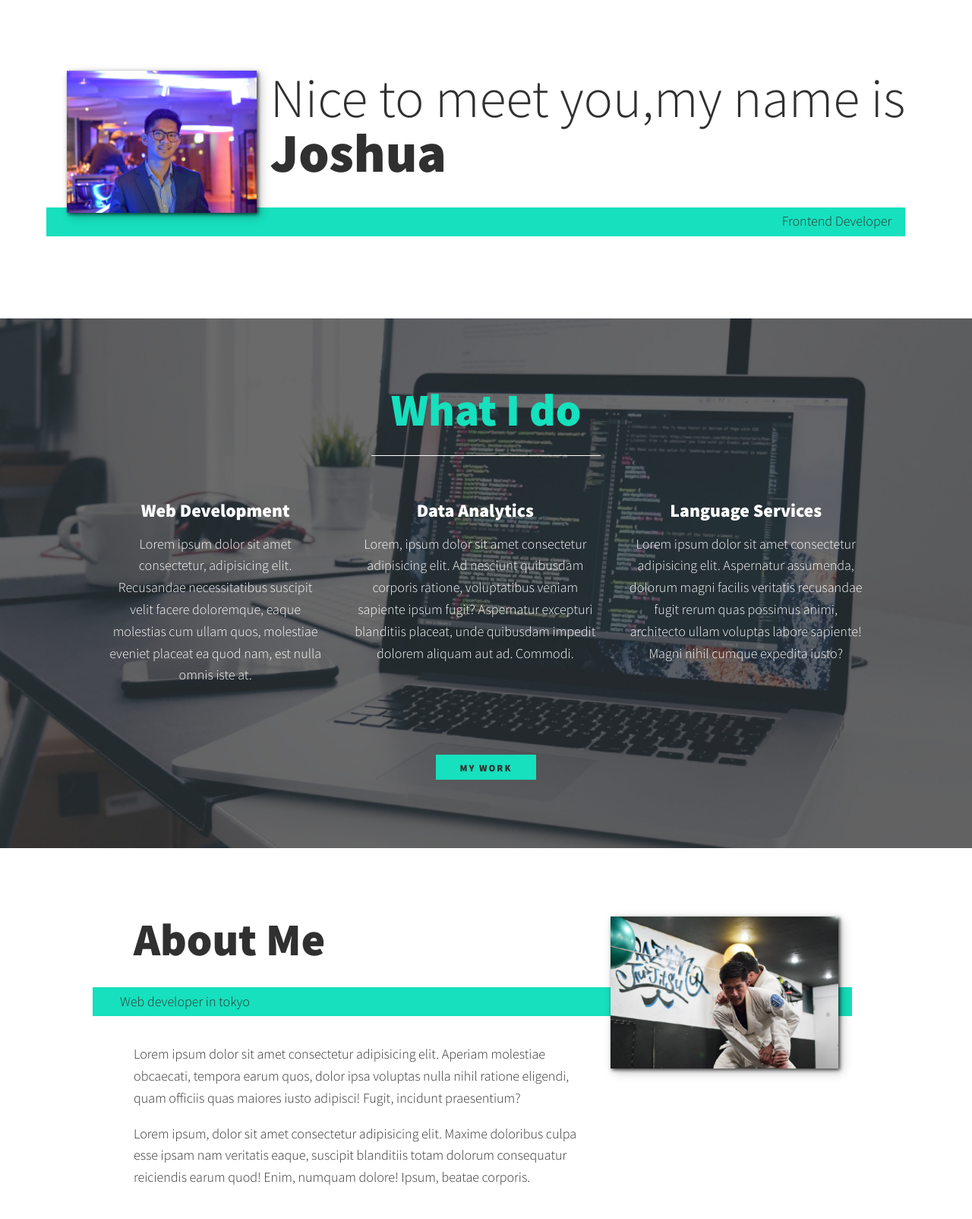
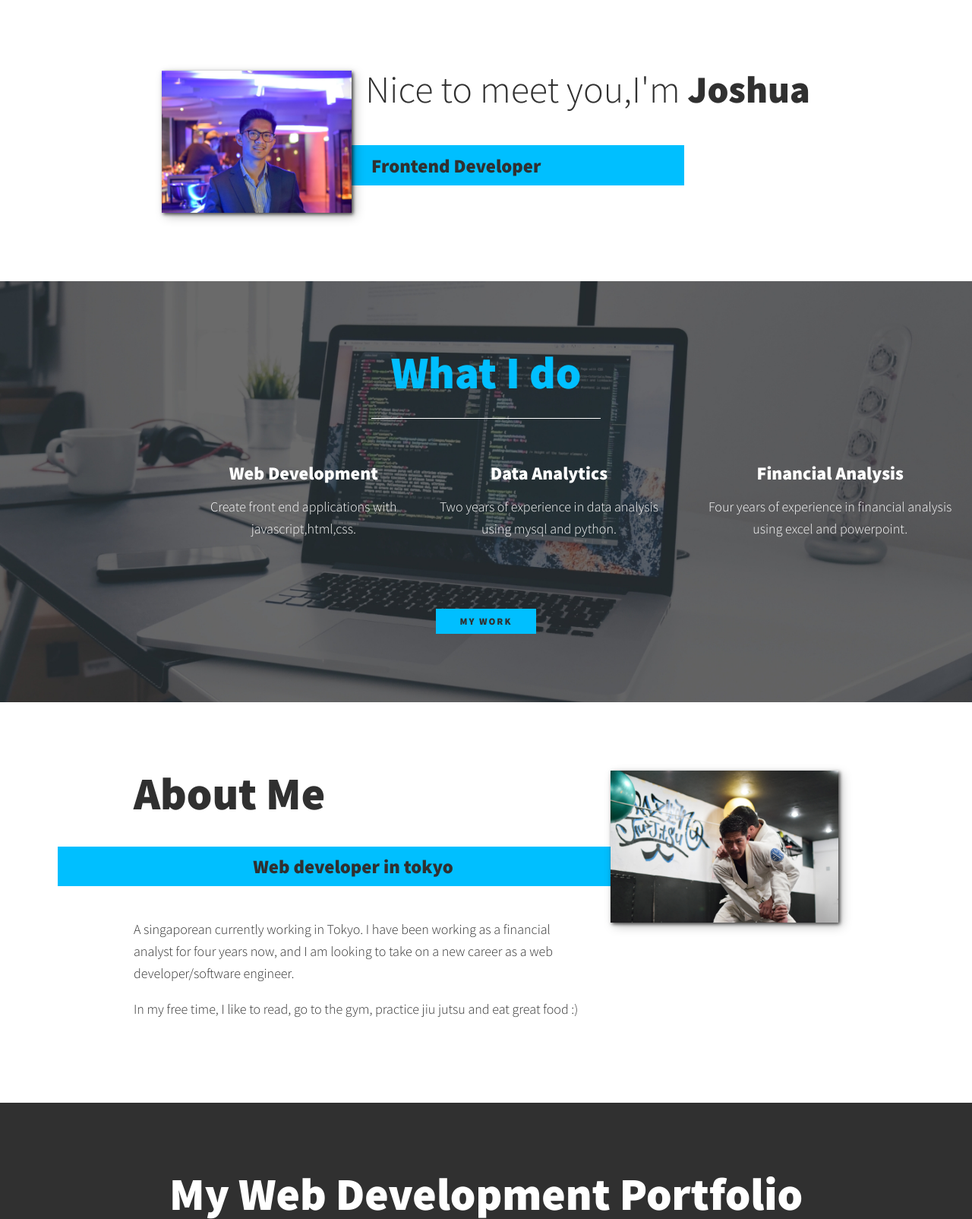
Before and after one commit to joshnsw/JoshPersonalPortfolio, a plain HTML site: page index.html in a window 1280 px wide. Shown: the part 62-1666 px from the top of the page at 76% size. Drawn offline with nearby package versions, Linux system fonts and the light colour scheme.

Commit message:
add files

```diff
--- a/css/style.css
+++ b/css/style.css
@@ -13,7 +13,7 @@
 
     --clr-light:#fff;
     --clr-dark:#303030;
-    --clr-accent:#16e0bd;
+    --clr-accent:#00BFFF;
 
     --fs-h1:3rem;
     --fs-h2:2.25rem;
@@ -125,28 +125,43 @@ h3{
 
 .section__title--intro{
     font-weight: var(--fw-reg);
-}
-
-.section__title--intro strong{
-    display:block;
+    font-size: 50px;
 }
 
 
 
 .section__subtitle{
-    margin:0;
-    font-size: var(--fs--h3);
+    font-weight: var(--fw-bold);
+    font-size: 25px;
 
 }
 
 
-.section__subtitle--intro,
-.section__subtitle--about
-{
+.section__subtitle--intro{
     background: var(--clr-accent);
     padding: .25em 1em;
     font-family: var(--ff--secondary);
-    margin: 1em;
+    margin: -0.5em ;
+    text-align: right;
+    max-width: 600px;
+    display: inline-block;
+    margin-left:5em;
+
+
+}
+
+
+.section__subtitle--about{
+    background: var(--clr-accent);
+    padding: .25em 1em;
+
+    font-family: var(--ff--secondary);
+
+    text-align: center;
+
+
+
+
 }
 
 .section__subtitle--work{
@@ -284,10 +299,6 @@ header{
     box-shadow: var(--bs);
 }
 
-.section__subtitle--intro{
-    display: inline-block;
-    margin-left:0;
-}
 
 
 
@@ -311,11 +322,13 @@ header{
         z-index: 2;
     }
 
+
+
     .section__subtitle--intro{
         align-self: start;
         grid-column: -1/1;
         grid-row: 2;
-        text-align: right;
+        text-align: center;
         position:relative;
         left:-1.5em;
         width: calc(100% + 1.5em);
@@ -352,6 +365,11 @@ header{
 
 .services{
     margin-bottom: 4em;
+    align-items: center;
+    justify-content: center;
+    width: 100%;
+
+
 }
 
 .service{
@@ -365,8 +383,9 @@ header{
     .services{
         display: flex;
         max-width: 1000px;
-        margin-left:auto;
+        margin-left:13em;
         margin-right: auto;
+
     }
 
     .service + .service{
@@ -428,13 +447,22 @@ header{
 .portfolio{
     display: grid;
     grid-template-columns: repeat(3,1fr);
+    width: 1000px;
+
+    max-width: 100%;
+    margin: auto;
+
 }
 
 .portfolio__item{
-
+    text-decoration: none;
+    color: var(--clr-accent);
     background-color: var(--clr-accent);
     background: rgba(0, 0, 0, .2) ;
     overflow: hidden;
+
+
+
 }
 
 
@@ -442,6 +470,9 @@ header{
     transition :
     transform 750ms cubic-bezier(0.5,0,5,1),
     opacity 250ms linear;
+      max-width:100%;
+  max-height:100%;
+
 
 }
 
--- a/index.html
+++ b/index.html
@@ -7,11 +7,12 @@
     <title>Josh Portfolio Website</title>
     <link rel="stylesheet" href="https://cdnjs.cloudflare.com/ajax/libs/normalize/8.0.1/normalize.min.css">
     <link rel="stylesheet" href="https://cdnjs.cloudflare.com/ajax/libs/font-awesome/6.1.1/css/all.css">
-    <link rel="stylesheet" href="css/style.css">
+
    <link href="https://fonts.googleapis.com/css?family=Source+Code+Pro:400,900|Source+Sans+Pro:300,900&display=swap" rel="stylesheet">
    <link rel="preconnect" href="https://fonts.googleapis.com">
    <link rel="preconnect" href="https://fonts.gstatic.com" crossorigin>
    <link href="https://fonts.googleapis.com/css2?family=Source+Code+Pro:wght@200&display=swap" rel="stylesheet">
+   <link rel="stylesheet" href="css/style.css">
    <script defer src="js/index.js"></script>
 </head>
 <body>
@@ -35,8 +36,7 @@
 <!--Introduction -->
 <section class="intro" id="home">
     <h1 class="section__title section__title--intro">
-        Nice to meet you,my name is <strong>Joshua</strong>
-    </h1>
+        Nice to meet you,I'm <strong>Joshua</strong></h1>
     <p class="section__subtitle section__subtitle--intro">Frontend Developer</p>
     <img src="img/joshprofile.jpeg" alt="profilepicture" class="intro__img">
 </section>
@@ -48,15 +48,15 @@
     <div class="services">
         <div class="service">
             <h3>Web Development</h3>
-            <p>Lorem ipsum dolor sit amet consectetur, adipisicing elit. Recusandae necessitatibus suscipit velit facere doloremque, eaque molestias cum ullam quos, molestiae eveniet placeat ea quod nam, est nulla omnis iste at.</p>
+            <p>Create front end applications with javascript,html,css.</p>
         </div>
         <div class="service">
             <h3>Data Analytics</h3>
-            <p>Lorem, ipsum dolor sit amet consectetur adipisicing elit. Ad nesciunt quibusdam corporis ratione, voluptatibus veniam sapiente ipsum fugit? Aspernatur excepturi blanditiis placeat, unde quibusdam impedit dolorem aliquam aut ad. Commodi.</p>
+            <p>Two years of experience in data analysis using mysql and python.</p>
         </div>
         <div class="service">
-            <h3>Language Services </h3>
-            <p>Lorem ipsum dolor sit amet consectetur adipisicing elit. Aspernatur assumenda, dolorum magni facilis veritatis recusandae fugit rerum quas possimus animi, architecto ullam voluptas labore sapiente! Magni nihil cumque expedita iusto?</p>
+            <h3>Financial Analysis</h3>
+            <p>Four years of experience in financial analysis using excel and powerpoint.</p>
         </div>
     </div>
     <a href="#work" class="btn">My work</a>
@@ -68,8 +68,8 @@
     <h2 class="section__title section__title--about">About Me</h2>
     <p class="section__subtitle section__subtitle--about">Web developer in tokyo</p>
     <div class="about-me__body">
-        <p>Lorem ipsum dolor sit amet consectetur adipisicing elit. Aperiam molestiae obcaecati, tempora earum quos, dolor ipsa voluptas nulla nihil ratione eligendi, quam officiis quas maiores iusto adipisci! Fugit, incidunt praesentium?</p>
-        <p>Lorem ipsum, dolor sit amet consectetur adipisicing elit. Maxime doloribus culpa esse ipsam nam veritatis eaque, suscipit blanditiis totam dolorum consequatur reiciendis earum quod! Enim, numquam dolore! Ipsum, beatae corporis.</p>
+        <p>A singaporean currently working in Tokyo. I have been working as a financial analyst for four years now, and I am looking to take on a new career as a web developer/software engineer. </p>
+        <p>In my free time, I like to read, go to the gym, practice jiu jutsu and eat great food :)</p>
     </div>
 
     <img src="/img/jiujitsuprofile.jpg" alt="hobbyjujitsuphoto" class="about-me__img">
@@ -77,7 +77,7 @@
 
 <!--proftolio -->
 <section class="my-work" id="work">
-    <h2 class="section__title section__title--work">My Portfolio</h2>
+    <h2 class="section__title section__title--work">My Web Development Portfolio</h2>
     <p class="section__subtitle section__subtitle--work ">A selection of my work</p>
 
 
@@ -85,15 +85,24 @@
 
     <a href="#" class="portfolio__item">
         <img src="/img/web_crawler.png" alt="portfolioitem1" class="portfolio__img">
+        <p>Web Crawler Project</p>
     </a>
 
     <a href="#" class="portfolio__item">
         <img src="/img/Landing page.png" alt="portfolioitem2" class="portfolio__img">
+        <p>CV application</p>
     </a>
 
     <a href="#" class="portfolio__item">
         <img src="/img/api-interface.png" alt="portfolioitem3" class="portfolio__img">
+        <p>Crypto API</p>
     </a>
+
+    <a href="#" class="portfolio__item">
+        <img src="/img/shopcart.png" alt="portfolioitem3" class="portfolio__img">
+        <p>Shopping Cart</p>
+    </a>
+
 
 
     </div>
```
Also changed, not shown: img/personalwebsite2.png (added), img/shopcart.png (added), 2 other files.
